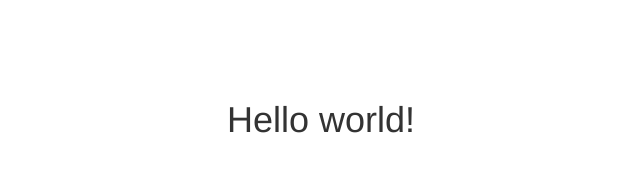
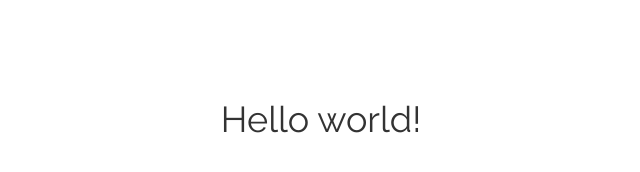
Before and after one commit to FluffyStreusel/RESTful-Flic-API, a website: page viewapp/index.html in a window 1280 px wide. Shown: the whole page, without its empty margins (319-959 px from the left). Drawn offline with nearby package versions, Linux system fonts and the light colour scheme.

Commit message:
Added font & bootstrap.

```diff
--- a/viewapp/index.html
+++ b/viewapp/index.html
@@ -5,9 +5,11 @@
   <title>Test page.</title>
   <!--Bootstrap-->
   <link rel="stylesheet" href="https://maxcdn.bootstrapcdn.com/bootstrap/3.3.7/css/bootstrap.min.css" integrity="sha384-BVYiiSIFeK1dGmJRAkycuHAHRg32OmUcww7on3RYdg4Va+PmSTsz/K68vbdEjh4u" crossorigin="anonymous">
+  <!--Font-->
+  <link href="https://fonts.googleapis.com/css?family=Raleway|Slabo+27px" rel="stylesheet">
 </head>
 
-<body>
+<body style="font-family: 'Raleway', sans-serif;">
   <br><br><br><br>
   <center><h1>Hello world!</h1></center>
 </body>
```
